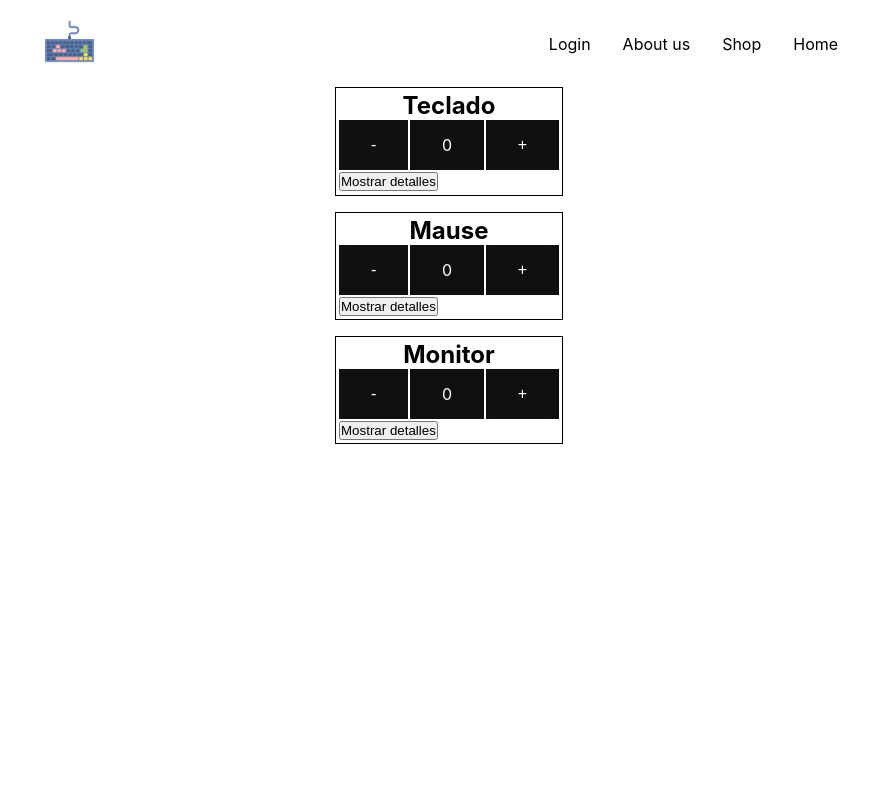
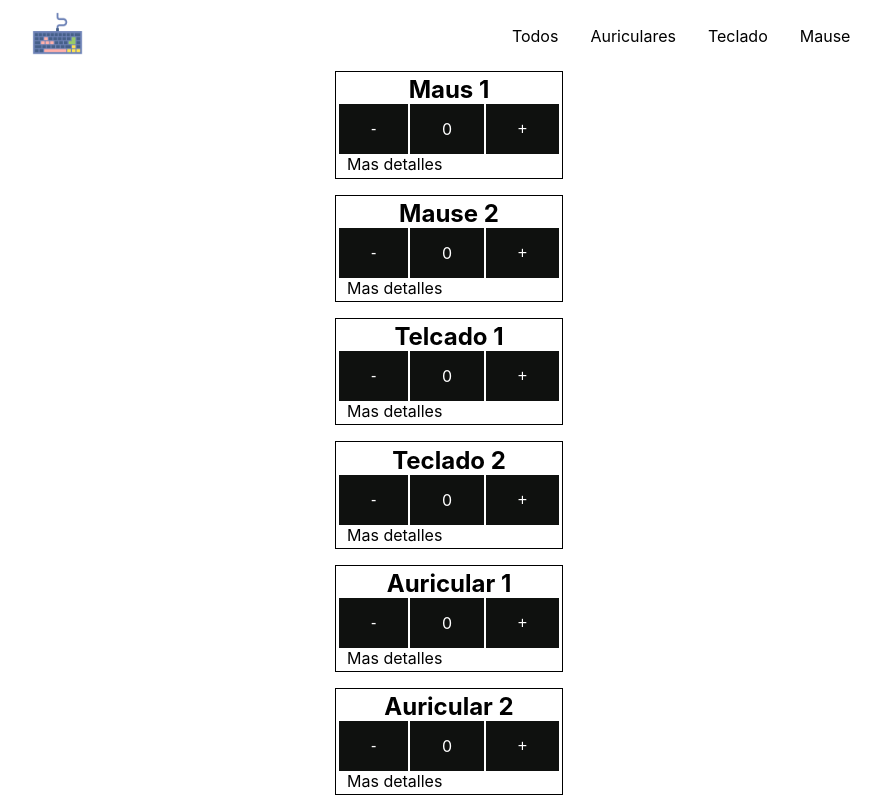
Before and after one commit to mateopedehonta/react-ecommerce, a React (Create React App) app: page / in a window 1280 px wide. Shown: the whole page, without its empty margins (191-1072 px from the left). Built offline with nearby package versions, Linux system fonts and the light colour scheme.

Commit message:
Primera Entrega del Proyecto Final

```diff
--- a/package.json
+++ b/package.json
@@ -12,6 +12,7 @@
     "@types/react-dom": "^17.0.11",
     "react": "^17.0.2",
     "react-dom": "^17.0.2",
+    "react-router-dom": "^6.2.2",
     "react-scripts": "5.0.0",
     "typescript": "^4.5.5",
     "web-vitals": "^2.1.4"
--- a/src/App.css
+++ b/src/App.css
@@ -46,7 +46,6 @@ a{
     display: flex;
     flex-direction: column;
     align-items: center;
-    /* justify-content: center; */
     gap: 1rem;
 }
 .liCatalogo{
--- a/src/App.jsx
+++ b/src/App.jsx
@@ -1,12 +1,24 @@
+import { BrowserRouter, Navigate, Route, Routes } from 'react-router-dom';
 import './App.css';
 import NavBar from './components/navBar';
-import ItemListConatiner from './containers/ItemListContainer';
+import ItemDitailContainer from './containers/ItemDitailContainer';
+import ItemListContainer from './containers/ItemListContainer';
 
 
 function App() {
   return <>
+  <BrowserRouter>
     <NavBar />
-    <ItemListConatiner/>
+    <Routes>
+      <Route path='/' element={<ItemListContainer/>}/>
+      <Route path='/:categoriaId' element={<ItemListContainer/>}/>
+      <Route path='/detalle/:detalleId' element={<ItemDitailContainer/>}/>
+
+      <Route path='/*' element={<Navigate to='/' replace />}/>
+    </Routes>
+
+  </BrowserRouter>
+
   </>
 }
 export default App;
--- /dev/null
+++ b/src/Items/ItemDetail.jsx
@@ -0,0 +1,11 @@
+const ItemDitail =({producto})=>{
+
+    return(
+        <li className="liCatalogo" key={producto.id}>
+            <h2>{producto.name}</h2>
+            <p>{producto.categoria}</p>
+            <p>{producto.id}</p>
+        </li>
+    )
+}
+export default ItemDitail
--- /dev/null
+++ b/src/array/getFetch.jsx
@@ -0,0 +1,9 @@
+import productos from "./productos";
+
+const getFetch = new Promise((res,rej)=>{
+    setTimeout(() => {
+        res(productos)
+    }, 1000);
+})
+
+export default getFetch
--- a/src/array/productos.jsx
+++ b/src/array/productos.jsx
@@ -1,26 +1,52 @@
 const productos= [
     {
-        name:'Teclado',
-        id:1,
+        name:'Maus 1',
+        id:'1',
         img:'/img/telcado.png',
         stock:'5',
-        des:'descripcion'
+        des:'descripcion',
+        categoria:'mause'
     },
     {
-        name:'Mause',
-        id:2,
+        name:'Mause 2',
+        id:'2',
         img:'./../img/mause.png',
         stock:'3',
-        des:'descripcion'
+        des:'descripcion',
+        categoria:'mause'
     },
     {
-        name:'Monitor',
-        id:3,
+        name:'Telcado 1',
+        id:'3',
         img:'./../img/monitor.png',
         stock:'8',
-        des:'descripcion'
+        des:'descripcion',
+        categoria:'teclado'
+    },
+    {
+        name:'Teclado 2',
+        id:'6',
+        img:'/img/telcado.png',
+        stock:'5',
+        des:'descripcion',
+        categoria:'teclado'
+    },
+    {
+        name:'Auricular 1',
+        id:'4',
+        img:'./../img/mause.png',
+        stock:'3',
+        des:'descripcion',
+        categoria:'auriculares'
+    },
+    {
+        name:'Auricular 2',
+        id:'5',
+        img:'./../img/monitor.png',
+        stock:'8',
+        des:'descripcion',
+        categoria:'auriculares'
     }
-
 ]
 
 export default productos
--- a/src/components/Descripcion.jsx
+++ /dev/null
@@ -1,37 +0,0 @@
-import { useState } from "react";
-
-const Descripcion = ({item})=>{
-    const [estado, setEstado] = useState(false)
-    const [display, setDisplay] = useState('dnone')
-    const [info, setInfo] = useState('Mostrar detalles')
-    // console.log(item);
-    // const mostrar=() =>{
-    //     console.log(item.des);
-    // }
-    const cambiarEstado=() =>{
-        setEstado(!estado)
-        mostrar()
-    }
-    // let display
-    console.log(estado);
-    const mostrar =()=>{
-        if (estado) {
-            // console.log('d');
-            setInfo('Mostrar detalles')
-            setDisplay('dnone')
-        }else{
-            setInfo('Guardar detalles')
-            setDisplay('d')
-
-        }
-
-    }
-    return(
-        <div>
-            <p className={display}>{item.des}</p>
-            <button className="" onClick={cambiarEstado}>{info}</button>
-        </div>
-    )
-}
-
-export default Descripcion
--- a/src/components/navBar.jsx
+++ b/src/components/navBar.jsx
@@ -1,16 +1,18 @@
 import React from "react";
+import { Link } from "react-router-dom";
 import Logo from "./logo";
 
 function NavBar() {
     return (
     <nav>
-      <a href="#" ><Logo/></a>
+      <li><Link to={'/'}><Logo/></Link></li>
 
       <ul className="nav">
-        <li><a href='#'>Home</a></li>
-        <li><a href='#'>Shop</a></li>
-        <li><a href='#'>About us</a></li>
-        <li><a href='#'>Login</a></li>
+        <li><Link to={'/mause'}>Mause</Link></li>
+        <li><Link to={'/teclado'}>Teclado</Link></li>
+        <li><Link to={'/auriculares'}>Auriculares</Link></li>
+        <li><Link to={'/'}>Todos</Link></li>
+
       </ul>
     </nav>
     );
--- /dev/null
+++ b/src/containers/ItemDitailContainer.jsx
@@ -0,0 +1,18 @@
+import { useEffect,useState } from "react"
+import { useParams } from "react-router-dom"
+import getFetch from "../array/getFetch"
+import ItemDitail from "../Items/ItemDetail"
+const ItemDitalContainer =()=>{
+    const [producto, setProducto] = useState({})
+    const { detalleId } = useParams()
+
+
+    useEffect(()=>{
+        getFetch
+        .then(resp => setProducto(resp.find(prod =>prod.id === detalleId)))
+    },[detalleId])
+    return (
+        <ItemDitail producto={producto}/>
+    )
+}
+export default ItemDitalContainer
--- a/src/containers/ItemListContainer.jsx
+++ b/src/containers/ItemListContainer.jsx
@@ -1,24 +1,32 @@
 import React, { useEffect, useState } from 'react';
 import Item from './Items';
-import productos from '../array/productos';
+import { useParams } from 'react-router-dom';
+import getFetch from '../array/getFetch';
 
-const peticion = new Promise((res,rej)=>{
-    setTimeout(() => {
-        res(productos)
-    }, 1000);
-})
-const ItemListConatiner = ()=>{
+const ItemListContainer = ()=>{
     const [productos, setProductos] = useState([])
     const [loading, setLoading] = useState(true)
+    const { categoriaId } = useParams()
+    useEffect(() => {
 
-    useEffect(() => {
-    peticion
-     .then((res)=>{
-         return res
-     })
-     .then((resp)=>{setProductos(resp)})
-     .finally(()=>setLoading(false))
-    }, [])
+        if (categoriaId) {
+            getFetch
+                .then((res)=>{
+                    return res
+                })
+                .then((resp)=>{setProductos(resp.filter(pro => pro.categoria===categoriaId))})
+                .finally(()=>setLoading(false))
+        }else{
+            getFetch
+                .then((res)=>{
+                    return res
+                })
+                .then((resp)=>{setProductos(resp)})
+                .catch(err => console.log(err))
+                .finally(()=>setLoading(false))
+        }
+
+    }, [categoriaId])
 
     return(
         <div className='catalogo'>
@@ -32,4 +40,4 @@ const ItemListConatiner = ()=>{
     )
 }
 
-export default ItemListConatiner
+export default ItemListContainer
--- a/src/containers/Items.jsx
+++ b/src/containers/Items.jsx
@@ -1,13 +1,12 @@
-import Descripcion from "../components/Descripcion"
+import { Link } from "react-router-dom"
 import Contador from "./../components/Contador"
 const Item =({item})=>{
     return(
         <li className="liCatalogo" key={item.id}>
             <h2>{item.name}</h2>
-            {/* <img href={item.img} alt="" /> */}
-            {/* <img src="./../img/mause.png" alt="" /> */}
+            {/* <p>{item.categoria}</p> */}
             <Contador/>
-            <Descripcion item={item}/>
+            <Link to={`/detalle/${item.id}`}>Mas detalles</Link>
         </li>
     )
 }
```
Also changed, not shown: 1 other file (tests, documents, lock files or other folders).
